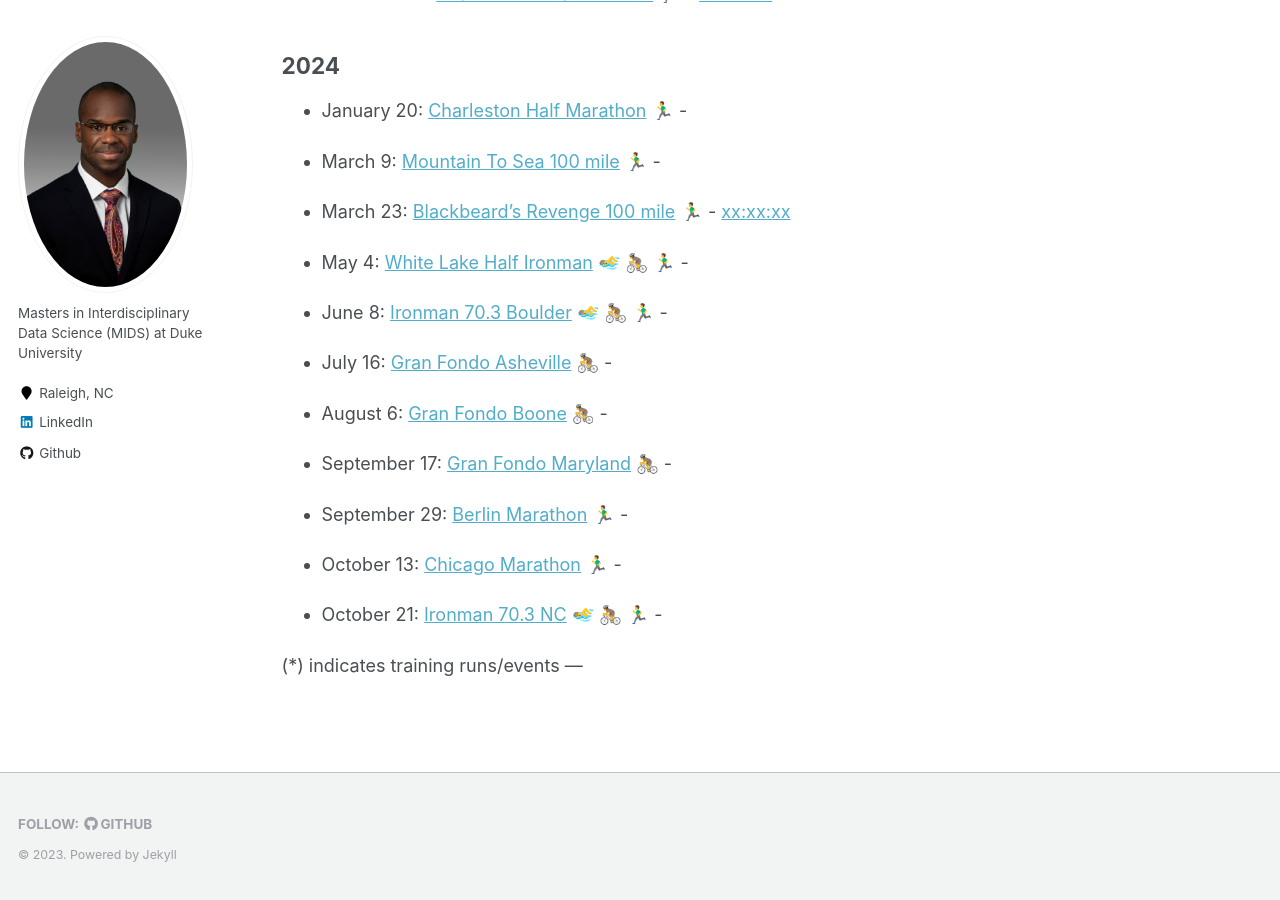
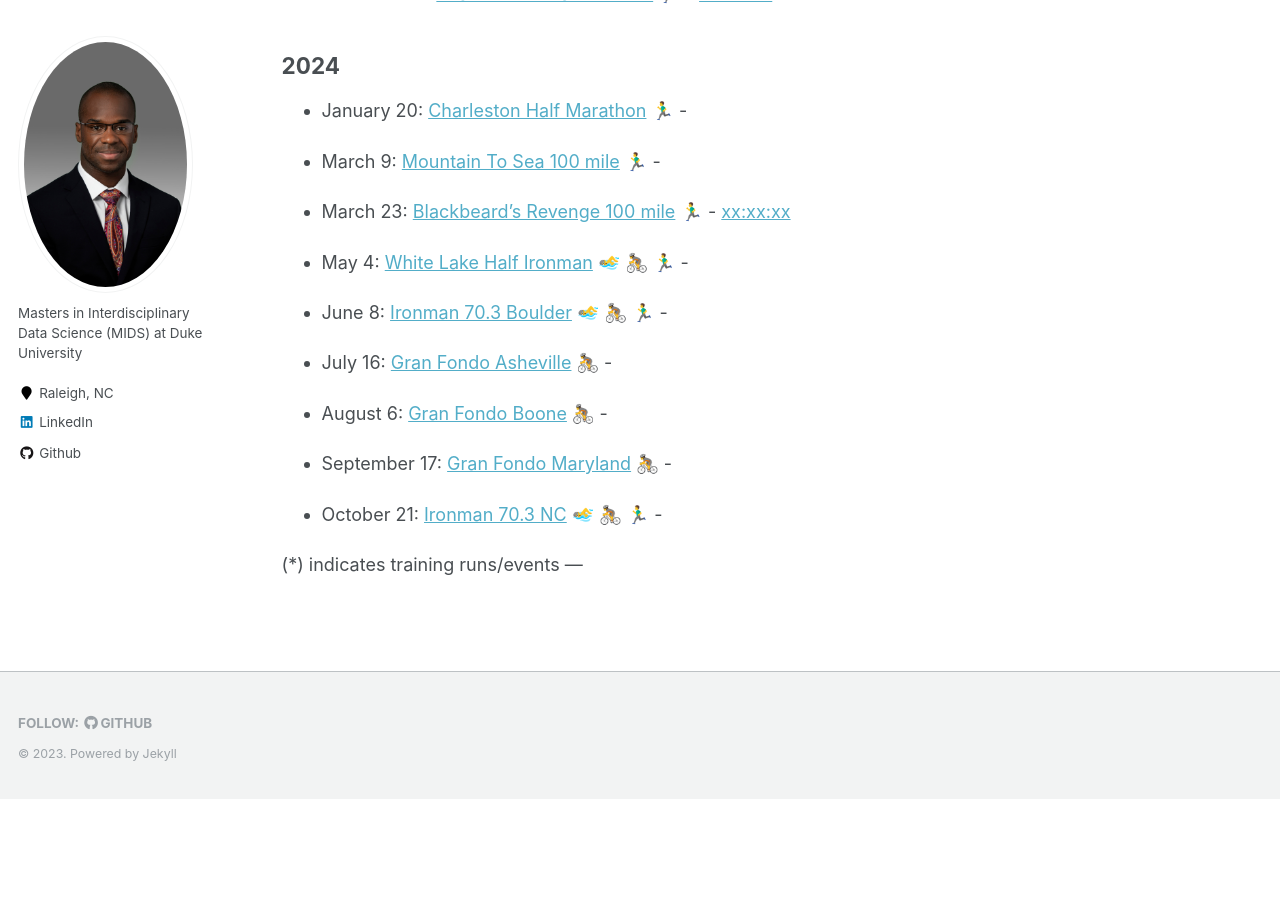
Before and after one commit to caratliff/caratliff.github.io, a Jekyll site: the page built from _pages/race-calendar.md, in a window 1280 px wide and 900 px high, scrolled down 1179 px. Built offline with Jekyll 4.4.1, drawn with Linux system fonts in a browser that asks for light colours; emoji names are drawn with the system emoji font; after the commit the page ends 1978 px from its top, so only the background shows below that.

Commit message:
Update race-calendar.md

```diff
--- a/_pages/race-calendar.md
+++ b/_pages/race-calendar.md
@@ -67,10 +67,6 @@ redirect_from:
 
 - September 17: [Gran Fondo Maryland](#) 🚴 -
 
-- September 29: [Berlin Marathon](#) 🏃‍♂️ -
-
-- October 13: [Chicago Marathon](#) 🏃‍♂️ -
-
 - October 21: [Ironman 70.3 NC](#) :swimming_man: :bicyclist: :running_man: -
 
 (*) indicates training runs/events
```
